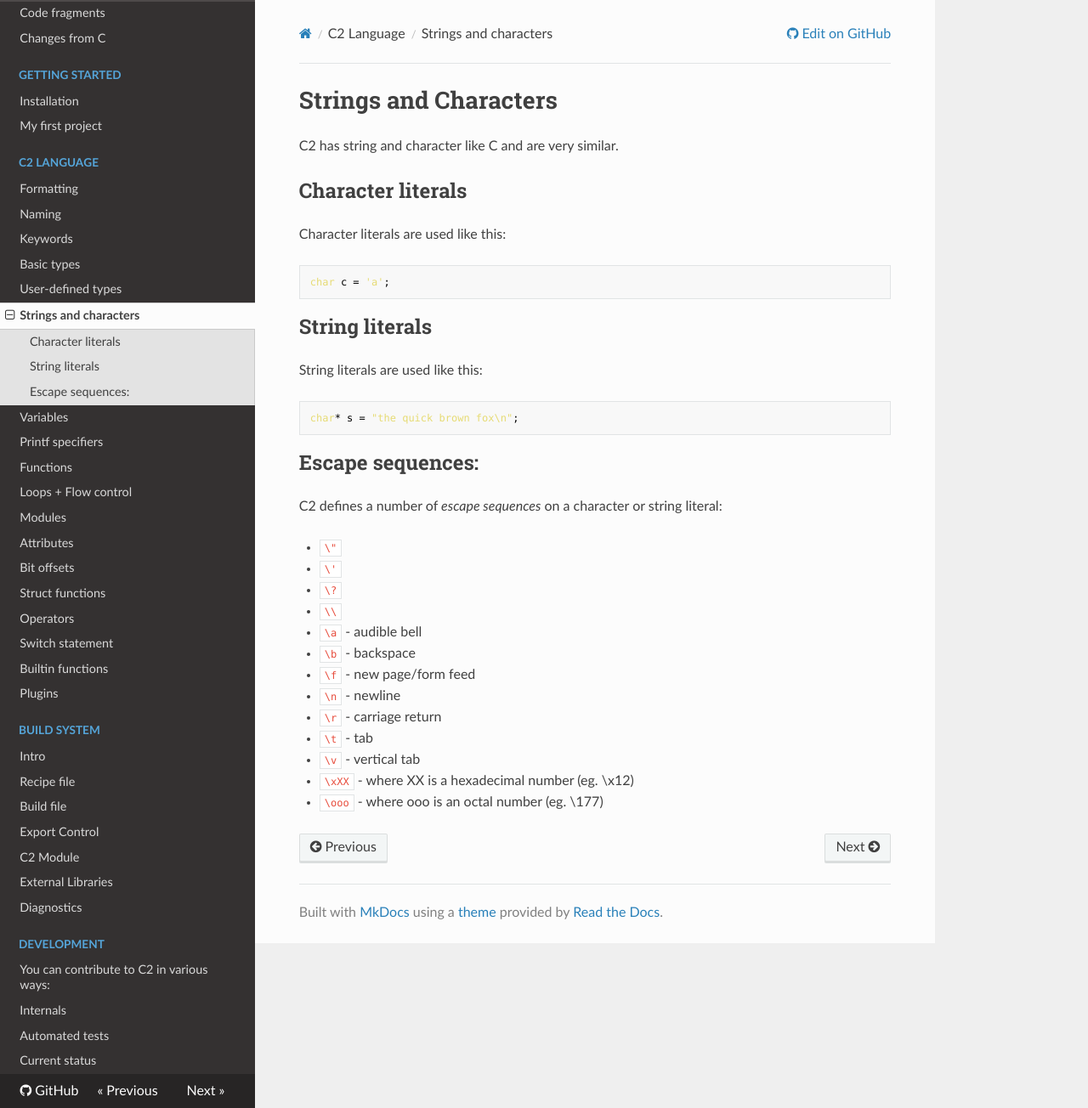
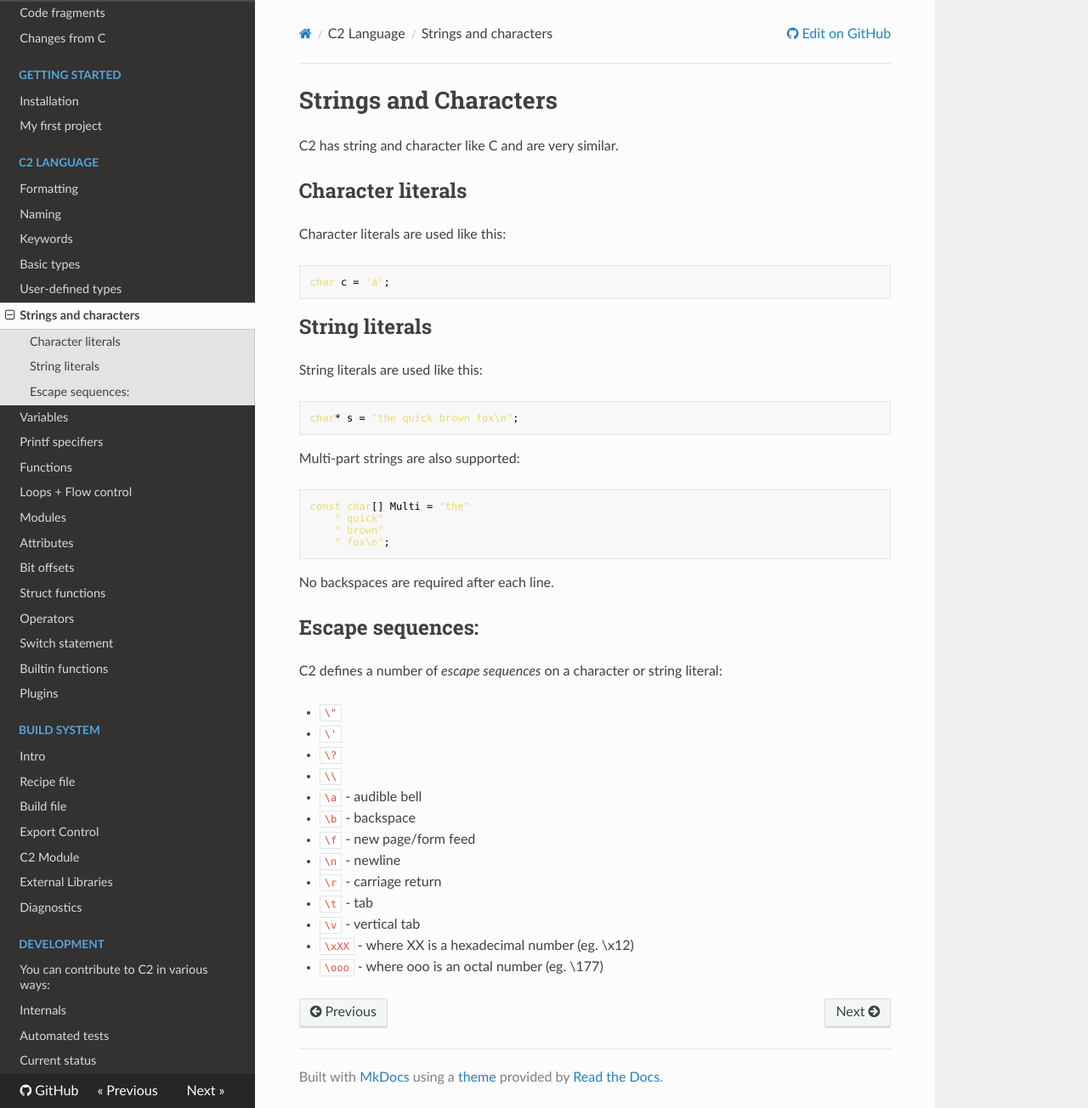
Before and after one commit to c2lang/documentation, an MkDocs documentation site: the page built from documentation/docs/language/char_string.md, in a window 1280 px wide and 1304 px high. Shown: the whole window at 85% size. Built offline with MkDocs 1.6.1, drawn with Linux system fonts in a browser that asks for light colours; nearby versions of some CDN libraries; old or Windows-style settings are respelled for this version of MkDocs.

Commit message:
strings: added multi-part string support

````diff
--- a/documentation/docs/language/char_string.md
+++ b/documentation/docs/language/char_string.md
@@ -19,6 +19,17 @@
 char* s = "the quick brown fox\n";
 ```
 
+Multi-part strings are also supported:
+
+```c
+const char[] Multi = "the"
+    " quick"
+    " brown"
+    " fox\n";
+```
+
+No backspaces are required after each line.
+
 
 ## Escape sequences:
 
````
